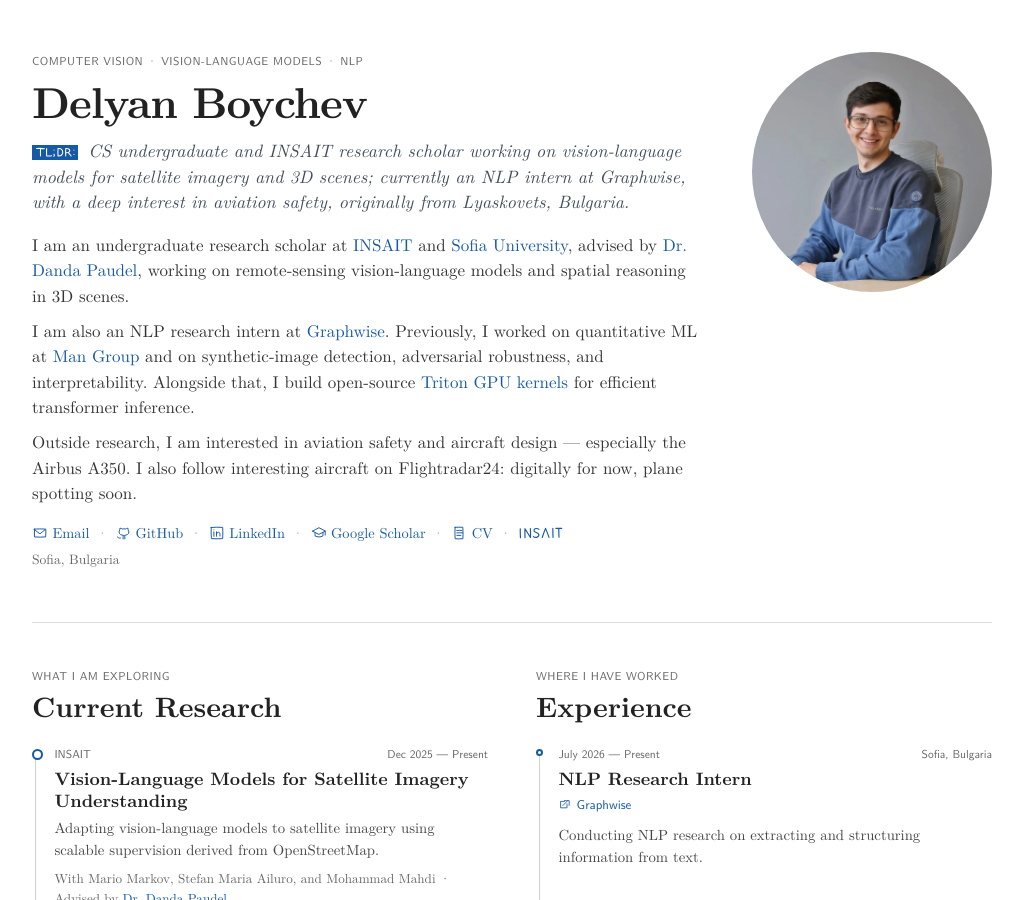
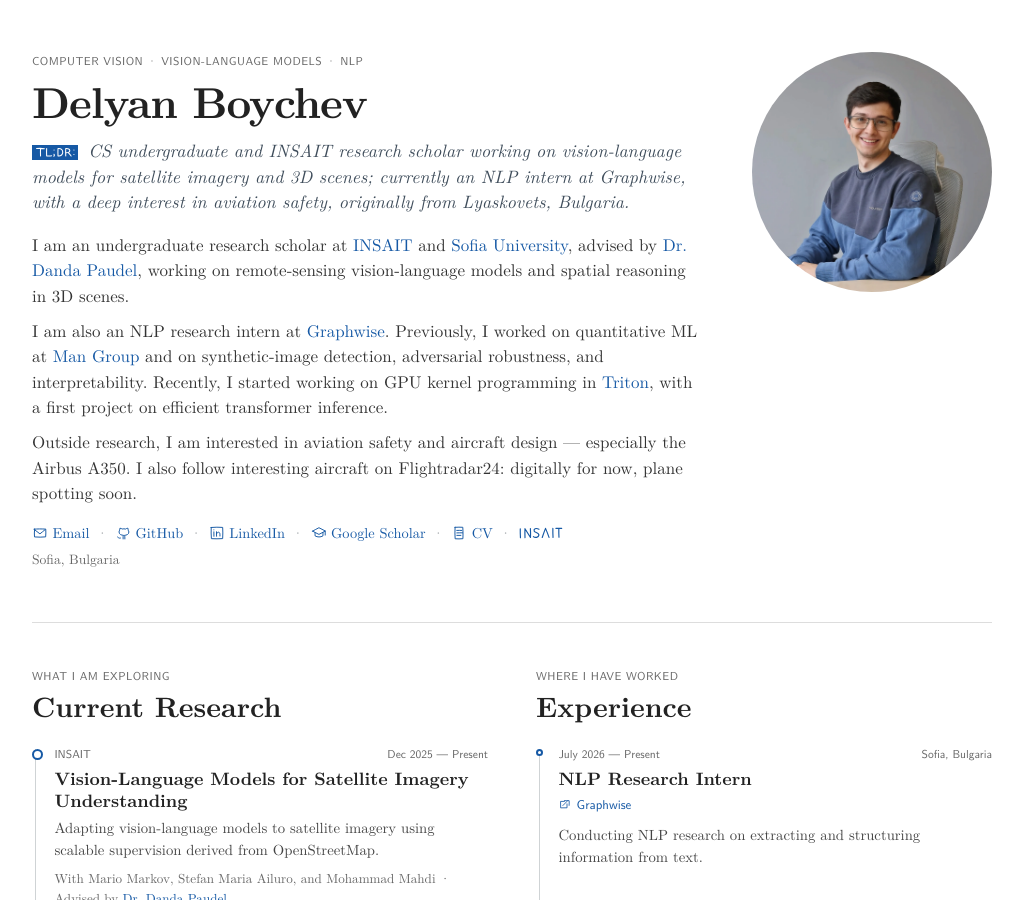
Before and after one commit to delyan-boychev/delyan-boychev.github.io, a Jekyll site: the page built from index.html, in a window 1280 px wide and 900 px high. Shown: the whole window, without its empty margins (128-1151 px from the left). Built offline with Jekyll 4.4.1, drawn with Linux system fonts in a browser that asks for light colours.

Commit message:
Fixed profile framing

```diff
--- a/_data/profile.yml
+++ b/_data/profile.yml
@@ -25,9 +25,9 @@ about_me:
     I am also an NLP research intern at <a href="https://graphwise.ai/">Graphwise</a>.
     Previously, I worked on quantitative ML at <a href="https://www.man.com/">Man Group</a>
     and on synthetic-image detection, adversarial robustness, and interpretability.
-    Alongside that, I build open-source
-    <a href="https://github.com/delyan-boychev/disentangled-flash">Triton GPU kernels</a>
-    for efficient transformer inference.
+    Recently, I started working on GPU kernel programming in
+    <a href="https://triton-lang.org/">Triton</a>, with a first project on
+    efficient transformer inference.
   - >-
     Outside research, I am interested in aviation safety and aircraft design —
     especially the Airbus A350. I also follow interesting aircraft on
```
Also changed, not shown: 2 other files.
